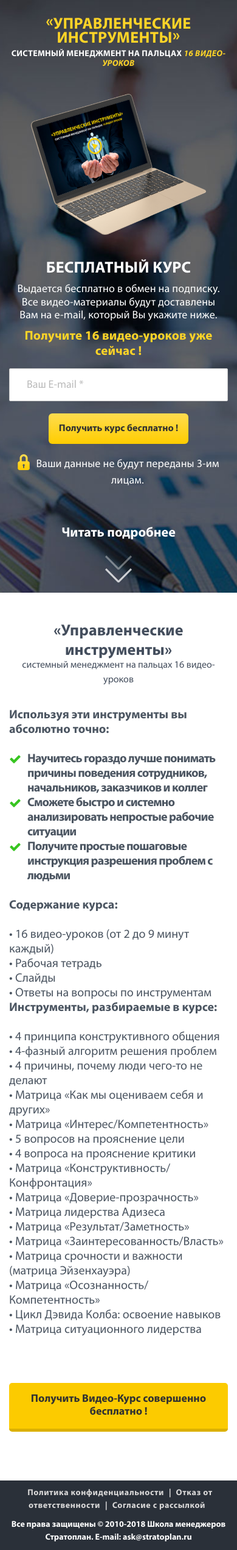
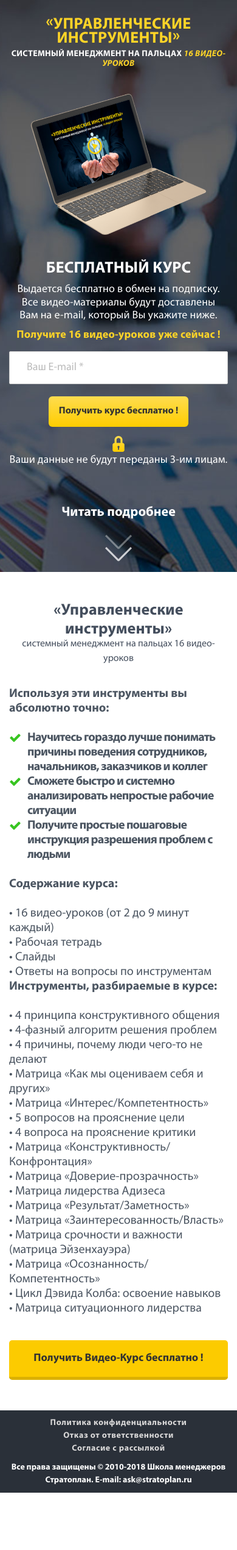
Before and after one commit to OlehMiha/Landing_MANAGEMENT-INSTRUMENTS, a PHP site: page / in a window 390 px wide. Shown: the whole page at 61% size. After the commit the page ends 2448 px from the top, so only its background shows below. Run offline with PHP 8.4, Linux system fonts and the light colour scheme; some libraries are stand-ins or nearby versions.

Commit message:
07.05.18

```diff
--- a/css/media-queries.css
+++ b/css/media-queries.css
@@ -58,7 +58,6 @@
     .comment_div:before {
         display: none;
     }
-
 }
 
 @media only screen and (max-width: 800px) {
@@ -76,7 +75,9 @@
 }
 /* Средние девайсы («таблетки», <= 767px) */
 @media only screen and (max-width: 767px) {
-
+    .hidden_mobi {
+        display: none;
+    }
 }
 @media only screen and (max-width: 730px) {
     h1 {
@@ -95,7 +96,20 @@
 
 /* Малые девайсы («ландшафтные телефоны», <= 575px) */
 @media only screen and (max-width: 575px) {
-
+    .footer_div_top span{
+        display: none;
+    }
+    .footer_div_top a{
+        display: block;
+    }
+    .button_1.button_2 {
+        height: 65px;
+    }
+    .block_2_bot {
+        text-align: center;
+        margin-top: 40px;
+        margin-bottom: 20px;
+    }
 }
 
 @media only screen and (max-width: 535px) {
@@ -124,20 +138,26 @@
 }
 @media only screen and (max-width: 480px) {
    .button_1.button_2 {
-        font-family: "MyriadProBold";
         font-size: 18px;
-        width: 100%;
-        max-width: 570px;
-        background: #fccb00;
-        height: 80px;
-        border-bottom: 5px solid #dbb000;
-        color: #313131;
-        border-radius: 5px;
     }
 }
 @media only screen and (max-width: 460px) {
    .a_modal_mail_div {
         text-align: center;
+    }
+    .u_data span {
+        display: block;
+        margin: 0 auto;
+        margin-top: 15px;
+    }
+    .u_data {
+        padding: 0px;
+    }
+}
+@media only screen and (max-width: 440px) {
+
+    .input_email_div p {
+        font-size: 18px;
     }
 }
 
--- a/index.html
+++ b/index.html
@@ -176,7 +176,7 @@
 
                 <div class="block_2_bot">
                     <a href="#" class="button_0 button_1 button_2 align-items-center justify-content-center" data-toggle="modal" data-target="#active_email">
-                        Получить Видео-Курс совершенно бесплатно !
+                        Получить Видео-Курс <span class="hidden_mobi"> совершенно </span> бесплатно !
                     </a>
                 </div>
             </div>
@@ -191,7 +191,7 @@
                 <div class="row align-items-center justify-content-between">
                     <div class="col">
                         <p class="footer_div_top">
-                            <a href="#" data-toggle="modal" data-target="#politika">Политика конфиденциальности</a>  |  <a href="#" data-toggle="modal" data-target="#otkaz">Отказ от ответственности</a>  |  <a href="#" data-toggle="modal" data-target="#soglasie">Согласие с рассылкой</a>
+                            <a href="#" data-toggle="modal" data-target="#politika">Политика конфиденциальности</a><span>  |  </span><a href="#" data-toggle="modal" data-target="#otkaz">Отказ от ответственности</a><span>  |  </span><a href="#" data-toggle="modal" data-target="#soglasie">Согласие с рассылкой</a>
                         </p>
                         <p class="footer_div_bot">
                             Все права защищены © 2010-2018 Школа менеджеров Стратоплан.  E-mail: <a href="mailto:ask@stratoplan.ru">ask@stratoplan.ru</a>
@@ -266,9 +266,9 @@
 </div>
 
 <div class="modal fade" id="politika" tabindex="-1" role="dialog" aria-labelledby="exampleModalLabel" aria-hidden="true">
-  <div class="modal-dialog modal-dialog_1" role="document">
+  <div class="modal-dialog modal-dialog_1  modal-dialog_3" role="document">
     <div class="modal-content">
-      <div class="modal-body modal-body_1 modal-body_2">
+      <div class="modal-body modal-body_1 modal-body_2 modal-body_3">
         <button class="close" type="button" data-dismiss="modal" aria-label="Close"><i class="fa fa-close"></i></button>
         <div class="content_modal">
             <h6>ПОЛИТИКА КОНФИДЕНЦИАЛЬНОСТИ</h6>
@@ -316,9 +316,9 @@
 </div>
 
 <div class="modal fade" id="otkaz" tabindex="-1" role="dialog" aria-labelledby="exampleModalLabel" aria-hidden="true">
-  <div class="modal-dialog modal-dialog_1" role="document">
+  <div class="modal-dialog modal-dialog_1 modal-dialog_3" role="document">
     <div class="modal-content">
-      <div class="modal-body modal-body_1 modal-body_2">
+      <div class="modal-body modal-body_1 modal-body_2 modal-body_3">
         <button class="close" type="button" data-dismiss="modal" aria-label="Close"><i class="fa fa-close"></i></button>
         <div class="content_modal">
             <h6>ОТКАЗ ОТ ОТВЕТСТВЕННОСТИ</h6>
@@ -355,9 +355,9 @@
 </div>
 
 <div class="modal fade" id="soglasie" tabindex="-1" role="dialog" aria-labelledby="exampleModalLabel" aria-hidden="true">
-  <div class="modal-dialog modal-dialog_1" role="document">
+  <div class="modal-dialog modal-dialog_1 modal-dialog_3" role="document">
     <div class="modal-content">
-      <div class="modal-body modal-body_1 modal-body_2">
+      <div class="modal-body modal-body_1 modal-body_2 modal-body_3">
         <button class="close" type="button" data-dismiss="modal" aria-label="Close"><i class="fa fa-close"></i></button>
         <div class="content_modal">
             <h6>СОГЛАСИЕ С РАССЫЛКОЙ</h6>
```
Also changed, not shown: css/style.css (+19 -26 lines).
